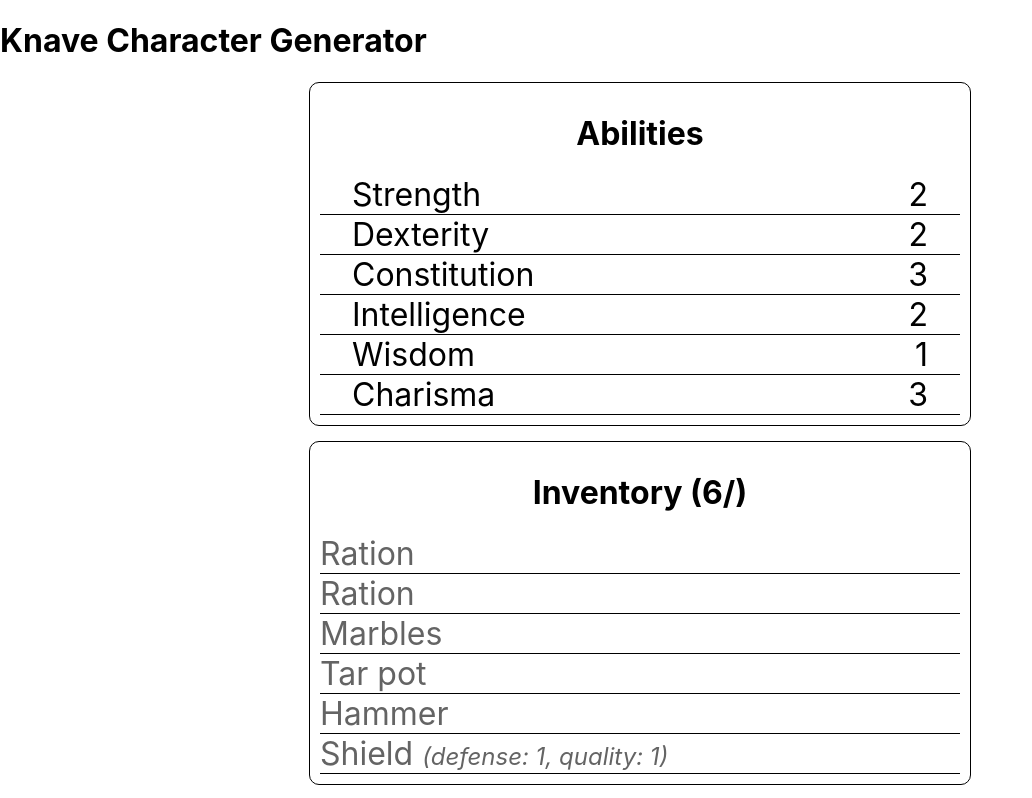
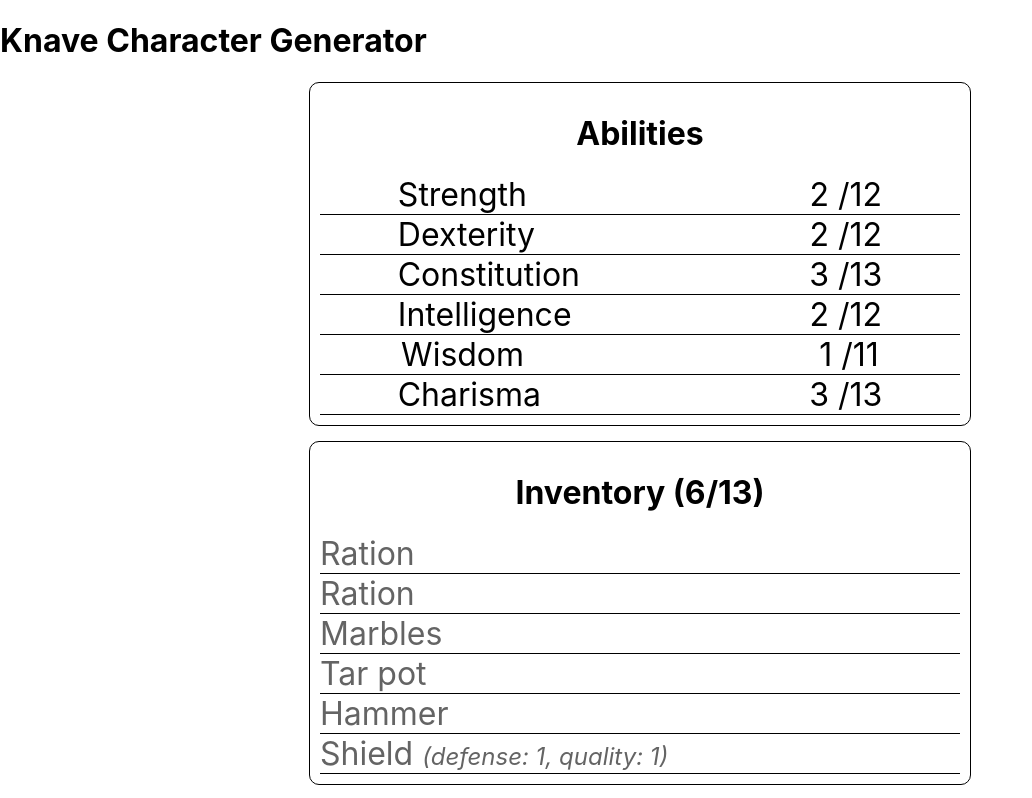
Before and after one commit to tylergreason/knave-character-generator, a React (Create React App) app: page / in a window 1280 px wide. Shown: the top 798 px of the page, without its empty margins (0-1032 px from the left). Built offline with nearby package versions, Linux system fonts and the light colour scheme.

Commit message:
Added 6 basic ability scores. Adding more abilities, like healing rate, to store.

```diff
--- a/src/components/AbilityCard.js
+++ b/src/components/AbilityCard.js
@@ -4,25 +4,32 @@ import {listStyle} from '../styling/generaStyles'
 
 const AbilityCardStyling = styled.div`
     ${listStyle()}
+    justify-content:space-center;
 `
 
 const AbilityTitle = styled.span `
     width: 40%;
+text-align: center;
+text-align: left;
 `
 
 const AbilityValue = styled.span `
-    width: 40%;
+    /* width: 20%; */
     text-align: right;
 `
 
 const AbilityCard = props => {
     return(
         <AbilityCardStyling>
+            {/* <AbilityValue>
+                {props.abilityValue}
+            </AbilityValue> */}
             <AbilityTitle>
-                {props.abilityName}
+                 {props.abilityName}
             </AbilityTitle>
             <AbilityValue>
-                {props.abilityValue}
+                {props.abilityValue} /
+                {props.abilityValue+10}
             </AbilityValue>
         </AbilityCardStyling>
     )
--- a/src/components/Inventory.js
+++ b/src/components/Inventory.js
@@ -23,7 +23,7 @@ class Inventory extends Component {
     usedInventorySlots = (inventory) => {
         let total = 0;
         inventory.forEach(item => total+=item.slot);
-        return total + '/';
+        return total + '/' + this.props.inventorySlots;
     }
 
     render(){
@@ -39,7 +39,9 @@ class Inventory extends Component {
 }
 const mapStateToProps = state => {
     return {
-        inventory: state.knave.inventory
+        inventory: state.knave.inventory,
+        // get constitution defense to use for showing available inventory slots
+        inventorySlots: state.knave.abilities.Constitution+10
     }
 }
 export default connect(mapStateToProps,{})(Inventory);
```
